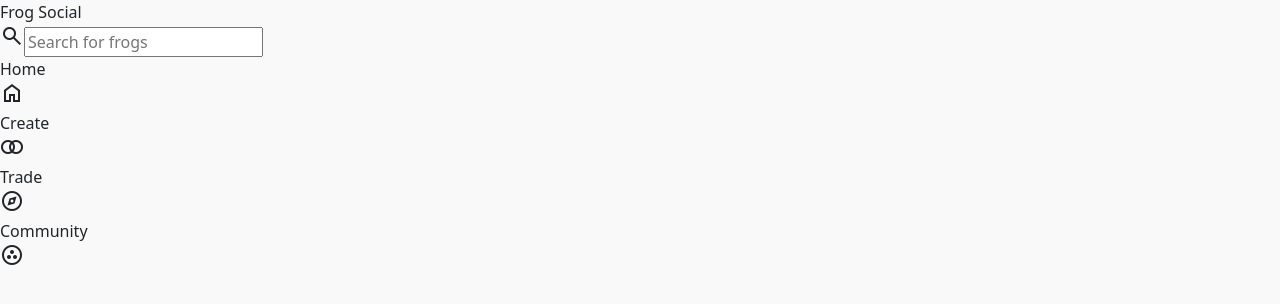
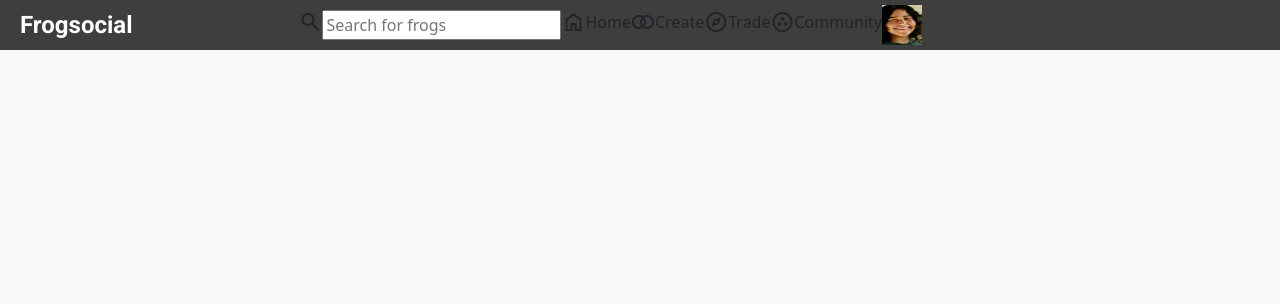
Before and after one commit to 18barbers2/ai-detection-webapp, a React (Vite) app in the folder frontend/: page / in a window 1280 px wide. Shown: the top 304 px of the page. Built offline with nearby package versions, Linux system fonts and the light colour scheme.

Commit message:
added basic navbar, formatting still working

```diff
--- a/frontend/index.html
+++ b/frontend/index.html
@@ -7,6 +7,7 @@
     <title>Vite + React</title>
     <link href="https://fonts.googleapis.com/icon?family=Material+Icons" rel="stylesheet">
     <link rel="stylesheet" href="https://fonts.googleapis.com/css2?family=Material+Symbols+Outlined:opsz,wght,FILL,GRAD@20..48,100..700,0..1,-50..200" />
+    <link href="https://fonts.googleapis.com/css2?family=Roboto:ital,wght@0,100;0,300;0,400;0,500;0,700;0,900;1,100;1,300;1,400;1,500;1,700;1,900&display=swap" rel="stylesheet">
   </head>
   <body>
     <div id="root"></div>
--- a/frontend/src/App.jsx
+++ b/frontend/src/App.jsx
@@ -1,6 +1,6 @@
 import { useState } from 'react'
 import 'bootstrap/dist/css/bootstrap.css';
-import Navbar from './Navbar';
+import Navbar from './components/navbar/Navbar';
 import DisclaimerText from './DisclaimerText';
 import InputBox from './InputBox';
 import OutputBox from './OutputBox';
--- a/frontend/src/Navbar.jsx
+++ b/frontend/src/components/navbar/Navbar.jsx
@@ -1,11 +1,11 @@
 import React from 'react';
-
+import './navbar.css'
 
 function Navbar() {
     return (
-        <div className='NavBarContainer'>
+        <div className="NavBarContainer">
             <div className="NavBarLeft">
-                <span className="logo">Frog Social</span>
+                <span className="logo">Frogsocial</span>
             </div>
             <div className="NavBarMiddle">
                 <span class="material-symbols-outlined">
@@ -13,25 +13,25 @@ function Navbar() {
                 </span>
                 <input placeholder="Search for frogs" />
 
-                <div className="NavBarLink">Home</div>
                 <span class="material-symbols-outlined">
                     home
                 </span>
-                <div className="NavBarLink">Create</div>
+                <div className="NavBarLink">Home</div>
                 <span class="material-symbols-outlined">
                     join
                 </span>
-                <div className="NavBarLink">Trade</div>
+                <div className="NavBarLink">Create</div>
                 <span class="material-symbols-outlined">
                     explore
                 </span>
-                <div className="NavBarLink">Community</div>
+                <div className="NavBarLink">Trade</div>
                 <span class="material-symbols-outlined">
                     communities
                 </span>
+                <div className="NavBarLink">Community</div>
             </div>
             <div className="NavBarRight">
-                <img className="Profile"></img>
+                <img className="Profile" src='./src/assets/person/1.jpg'></img>
             </div>
         </div>
     );
--- /dev/null
+++ b/frontend/src/components/navbar/navbar.css
@@ -0,0 +1,36 @@
+.NavBarContainer {
+    height: 50px;
+    width: 100%;
+    background-color: rgba(62, 62, 62);
+    display: flex;
+    align-items: center;
+    position: sticky;
+    top: 0;
+}
+
+.NavBarLeft {
+    flex: 3;
+}
+
+.NavBarMiddle {
+    flex: 5;
+    display: flex;
+}
+
+.NavBarRight {
+    flex: 4;
+}
+
+.logo {
+    font-size: 24px;
+    margin-left: 20px;
+    font-family: "Roboto", sans-serif;
+    font-weight: 700;
+    font-style: normal;
+    color: white;
+}
+
+.Profile {
+    width: 40px;
+    height: 40px;
+}
```
Also changed, not shown: frontend/src/assets/person/1.jpg (added).
